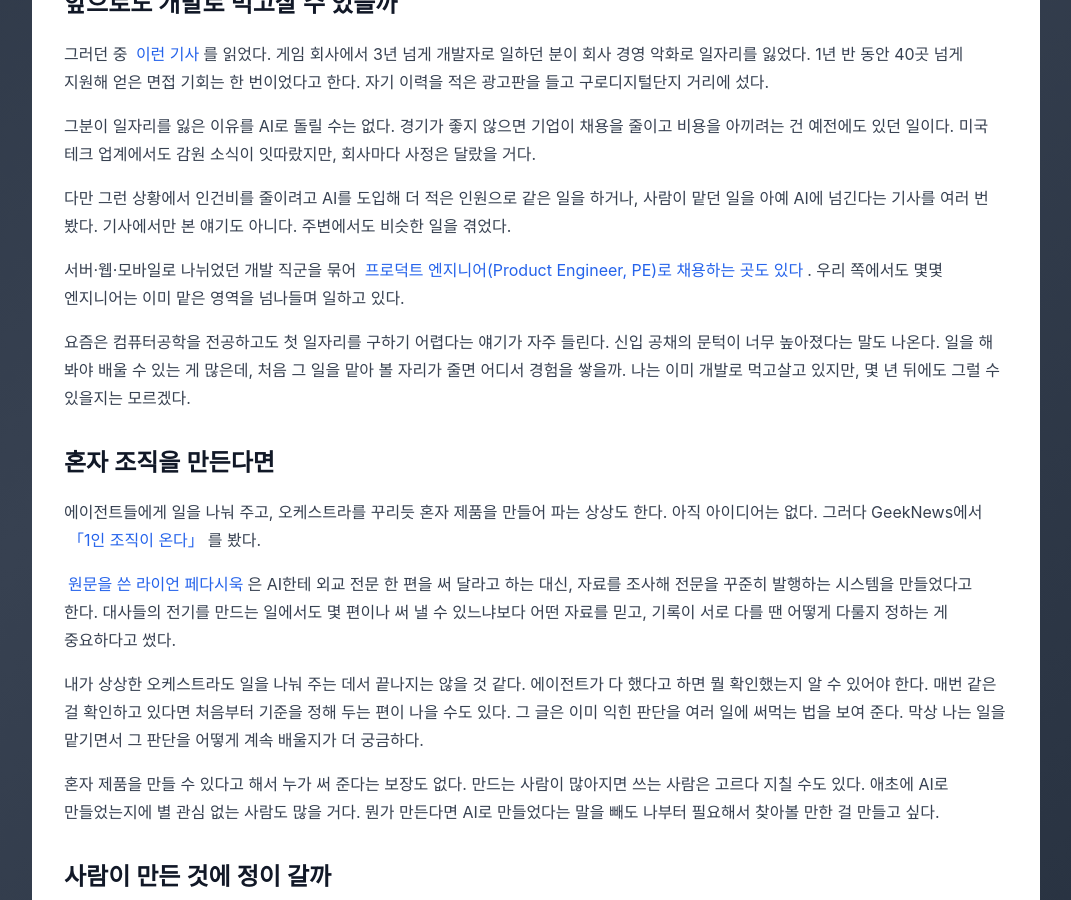
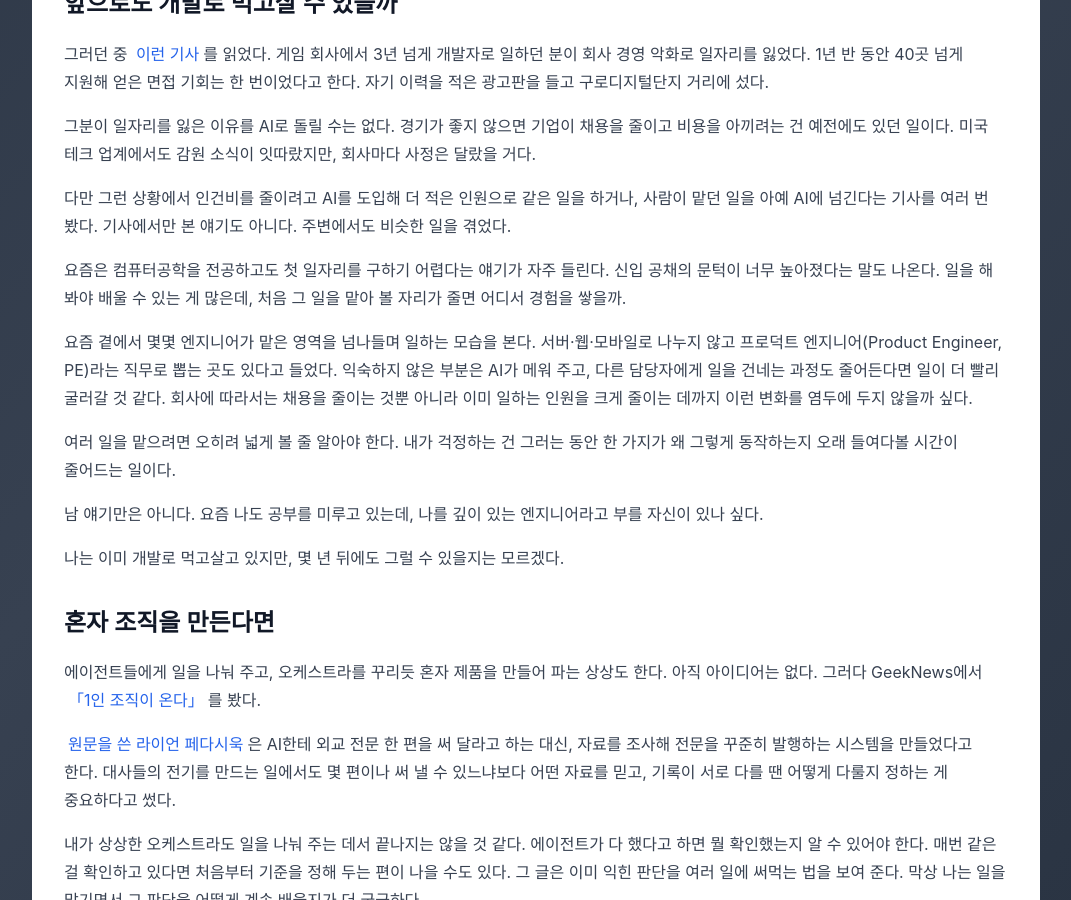
Before and after one commit to dizy64/dizy64.github.io, a Jekyll site: the page built from _posts/2026-11-26-ai-coding-fatigue.md, in a window 1280 px wide and 900 px high, scrolled down 1784 px. Shown: the whole window, without its empty margins (104-1175 px from the left). Built offline with Jekyll 4.4.1, drawn with Linux system fonts in a browser that asks for light colours; some web fonts are replaced; comment, search, counter and statistics services are not loaded.

Commit message:
Revise product engineering section in AI coding essay

```diff
--- a/_posts/2026-11-26-ai-coding-fatigue.md
+++ b/_posts/2026-11-26-ai-coding-fatigue.md
@@ -49,9 +49,15 @@ PR 리뷰에선 사람이 병목이라는 말이 와닿는다. 솔직히 내가
 
 다만 그런 상황에서 인건비를 줄이려고 AI를 도입해 더 적은 인원으로 같은 일을 하거나, 사람이 맡던 일을 아예 AI에 넘긴다는 기사를 여러 번 봤다. 기사에서만 본 얘기도 아니다. 주변에서도 비슷한 일을 겪었다.
 
-서버·웹·모바일로 나뉘었던 개발 직군을 묶어 [프로덕트 엔지니어(Product Engineer, PE)로 채용하는 곳도 있다](https://zdnet.co.kr/view/?no=20261118084958). 우리 쪽에서도 몇몇 엔지니어는 이미 맡은 영역을 넘나들며 일하고 있다.
+요즘은 컴퓨터공학을 전공하고도 첫 일자리를 구하기 어렵다는 얘기가 자주 들린다. 신입 공채의 문턱이 너무 높아졌다는 말도 나온다. 일을 해 봐야 배울 수 있는 게 많은데, 처음 그 일을 맡아 볼 자리가 줄면 어디서 경험을 쌓을까.
 
-요즘은 컴퓨터공학을 전공하고도 첫 일자리를 구하기 어렵다는 얘기가 자주 들린다. 신입 공채의 문턱이 너무 높아졌다는 말도 나온다. 일을 해 봐야 배울 수 있는 게 많은데, 처음 그 일을 맡아 볼 자리가 줄면 어디서 경험을 쌓을까. 나는 이미 개발로 먹고살고 있지만, 몇 년 뒤에도 그럴 수 있을지는 모르겠다.
+요즘 곁에서 몇몇 엔지니어가 맡은 영역을 넘나들며 일하는 모습을 본다. 서버·웹·모바일로 나누지 않고 프로덕트 엔지니어(Product Engineer, PE)라는 직무로 뽑는 곳도 있다고 들었다. 익숙하지 않은 부분은 AI가 메워 주고, 다른 담당자에게 일을 건네는 과정도 줄어든다면 일이 더 빨리 굴러갈 것 같다. 회사에 따라서는 채용을 줄이는 것뿐 아니라 이미 일하는 인원을 크게 줄이는 데까지 이런 변화를 염두에 두지 않을까 싶다.
+
+여러 일을 맡으려면 오히려 넓게 볼 줄 알아야 한다. 내가 걱정하는 건 그러는 동안 한 가지가 왜 그렇게 동작하는지 오래 들여다볼 시간이 줄어드는 일이다.
+
+남 얘기만은 아니다. 요즘 나도 공부를 미루고 있는데, 나를 깊이 있는 엔지니어라고 부를 자신이 있나 싶다.
+
+나는 이미 개발로 먹고살고 있지만, 몇 년 뒤에도 그럴 수 있을지는 모르겠다.
 
 ## 혼자 조직을 만든다면
 
```
